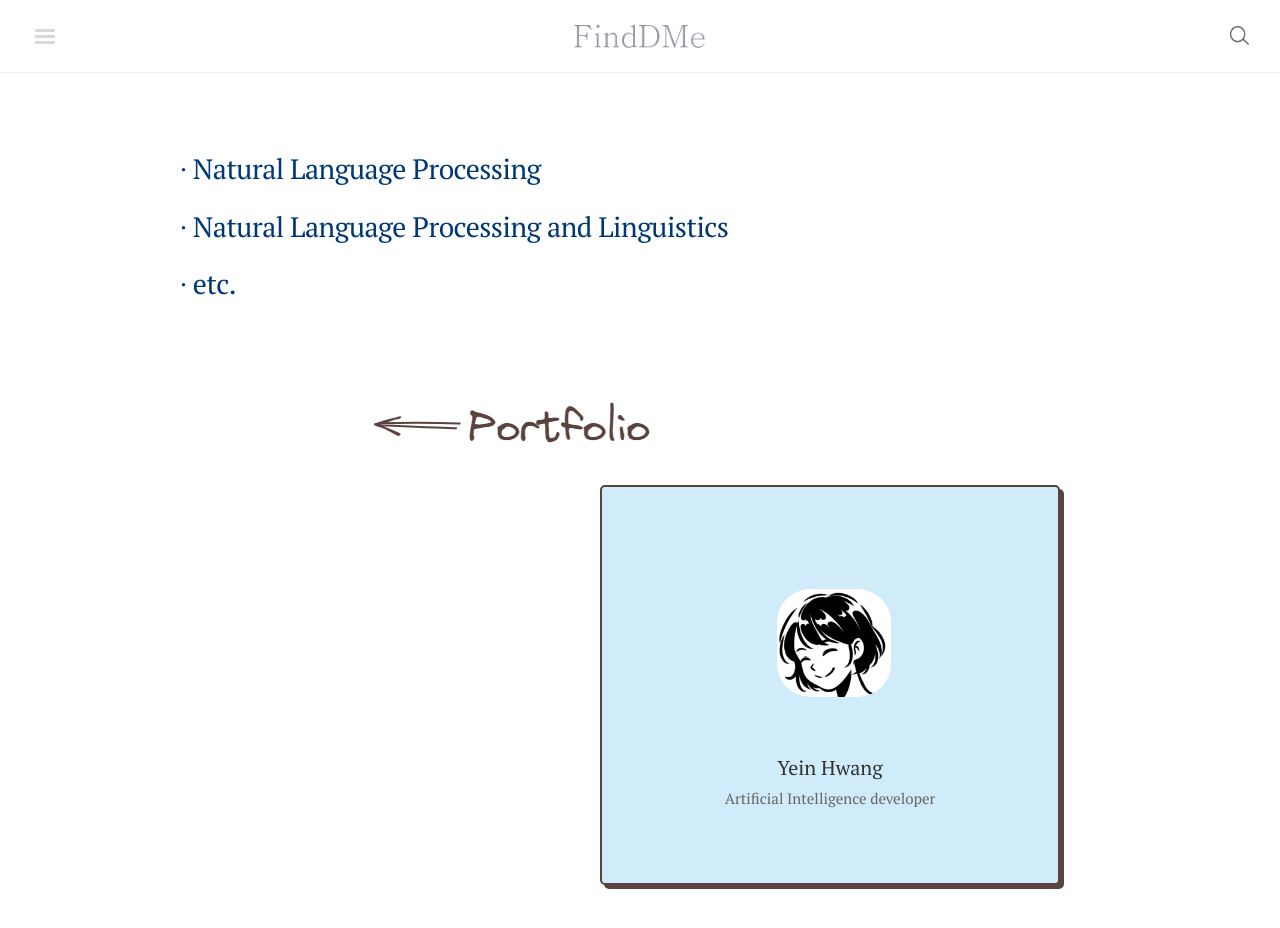
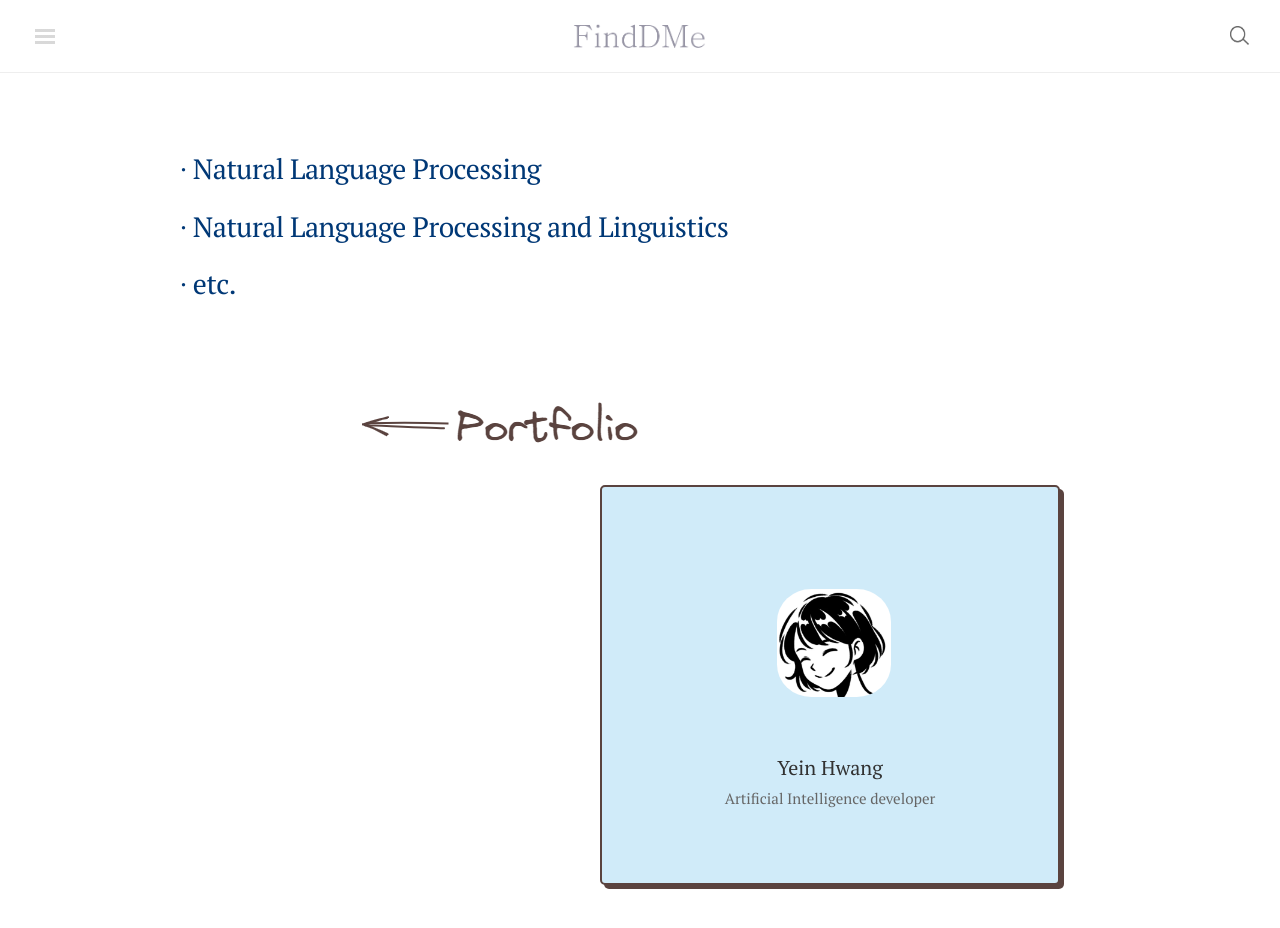
Before and after one commit to finddme/finddme.github.io, a Jekyll site: the page built from index.html, in a window 1280 px wide and 1021 px high. Shown: the top 928 px of the window. Built offline with Jekyll 4.4.1, drawn with Linux system fonts in a browser that asks for light colours; nearby versions of some CDN libraries; comment, search, counter and statistics services are not loaded.

Commit message:
Update index.html

```diff
--- a/index.html
+++ b/index.html
@@ -76,7 +76,7 @@
 <br>
 <br>
 
-<div class="hero-portfolio"  style="float: left; width: 50%; overflow-y:hidden; margin-left: 20px;">
+<div class="hero-portfolio"  style="float: left; width: 50%; overflow-y:hidden; margin-left: 8px;">
   <img src="https://finddme.github.io/public/portfolio_brown.png" />
 </div>
 
```
